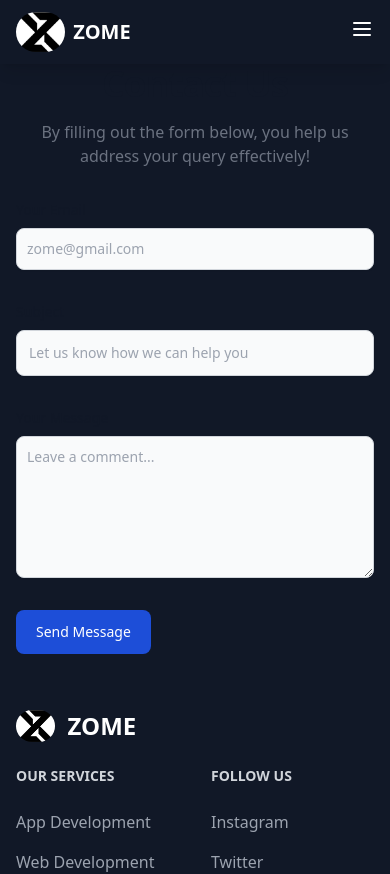
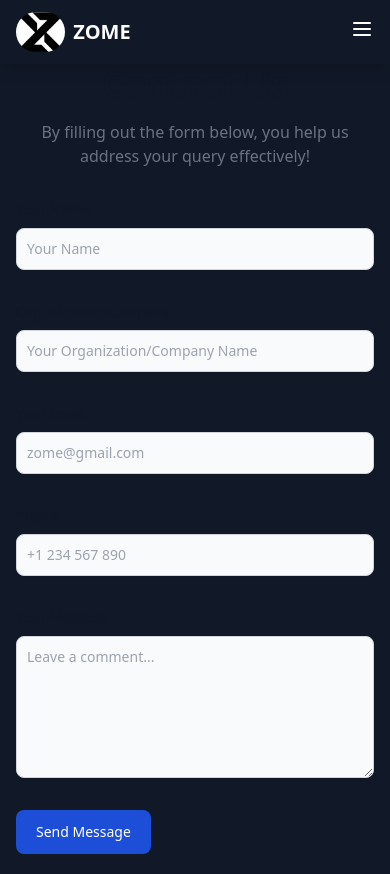
Before and after one commit to xyzome/zome, a React (Vite) app: page /contact in a window 390 px wide. Shown: the top 874 px of the page. Built offline with nearby package versions, Linux system fonts and the light colour scheme.

Commit message:
contact form excel integration + some refactorization

```diff
--- a/package.json
+++ b/package.json
@@ -11,6 +11,7 @@
   },
   "dependencies": {
     "aos": "^2.3.4",
+    "axios": "^1.7.7",
     "lucide-react": "^0.460.0",
     "react": "^18.3.1",
     "react-animated-numbers": "^0.18.0",
@@ -18,6 +19,7 @@
     "react-dom": "^18.3.1",
     "react-floating-whatsapp": "^5.0.8",
     "react-router-dom": "^6.26.2",
+    "sweetalert2": "^11.14.5",
     "typewriter-effect": "^2.21.0"
   },
   "devDependencies": {
--- a/src/components/About.jsx
+++ b/src/components/About.jsx
@@ -61,7 +61,7 @@ const AboutUs = () => {
             </section>
 
             {/* Achievements Section */}
-            <section className="py-16 bg-gray-900" data-aos="zoom-in-up">
+            {/* <section className="py-16 bg-gray-900" data-aos="zoom-in-up">
                 <div className="container mx-auto px-4">
                     <h2 className="text-4xl font-bold text-center mb-12 text-gray-100">Achievements</h2>
                     <div className="grid grid-cols-2 sm:grid-cols-2 md:grid-cols-4 lg:grid-cols-4 gap-12">
@@ -84,7 +84,7 @@ const AboutUs = () => {
                         ))}
                     </div>
                 </div>
-            </section>
+            </section> */}
 
             {/* Why Choose Us Section */}
             <section className="py-16 px-4 bg-gray-900 text-gray-100">
--- a/src/components/Contact.jsx
+++ b/src/components/Contact.jsx
@@ -1,15 +1,70 @@
-import React from 'react';
+import axios from 'axios';
+import React, { useState } from 'react';
+import Swal from 'sweetalert2';
 
 function Contact() {
+  const [formData, setFormData] = useState({
+    name: '',
+    company: '',
+    email: '',
+    phone: '',
+    message: '',
+  });
+
+  const handleChange = (e) => {
+    const { name, value } = e.target;
+    setFormData((prevData) => ({
+      ...prevData,
+      [name]: value,
+    }));
+  };
+
+  const handleSubmit = async (e) => {
+    e.preventDefault();
+
+    try {
+      const response = await axios.post(
+        'https://api.sheetbest.com/sheets/8bdfa284-f9cf-468c-98ac-f07f33b451a8',
+        formData
+      );
+
+      if (response.status === 200) {
+        Swal.fire({
+          icon: 'success',
+          title: 'Submitted!',
+          text: 'Your message has been sent successfully.',
+        });
+        setFormData({
+          name: '',
+          company: '',
+          email: '',
+          phone: '',
+          message: '',
+        });
+      } else {
+        Swal.fire({
+          icon: 'error',
+          title: 'Error!',
+          text: 'There was an issue submitting your message. Please try again.',
+        });
+      }
+    } catch (error) {
+      console.error('Error submitting the form:', error);
+      Swal.fire({
+        icon: 'error',
+        title: 'Submission Failed',
+        text: 'Something went wrong. Please try again later.',
+      });
+    }
+  };
+
   return (
-    <>
     <section className="bg-gray-900 pt-8">
       <div
         className="py-8 lg:py-16 px-4 mx-auto max-w-screen-md"
         data-aos="fade-up"
         data-aos-duration="1000"
       >
-          {/* SEO-friendly Heading */}
         <h1
           className="mb-4 text-4xl tracking-tight font-extrabold text-center text-gray-900 dark:text-white"
           data-aos="fade-down"
@@ -25,11 +80,52 @@ function Contact() {
           By filling out the form below, you help us address your query effectively!
         </p>
         <form
-            action="#"
           className="space-y-8"
+          onSubmit={handleSubmit}
           data-aos="fade-up"
           data-aos-duration="1000"
         >
+          {/* Name Field */}
+          <div>
+            <label
+              htmlFor="name"
+              className="block mb-2 text-sm font-medium text-gray-900 dark:text-gray-300"
+            >
+              Your Name
+            </label>
+            <input
+              type="text"
+              id="name"
+              name="name"
+              value={formData.name}
+              onChange={handleChange}
+              className="shadow-sm bg-gray-50 border border-gray-300 text-gray-900 text-sm rounded-lg focus:ring-blue-500 focus:border-blue-500 block w-full p-2.5 dark:bg-gray-700 dark:border-gray-600 dark:placeholder-gray-400 dark:text-white dark:focus:ring-blue-500 dark:focus:border-blue-500"
+              placeholder="Your Name"
+              required
+              pattern="[A-Za-z\s]+"
+              title="Name must only contain letters."
+            />
+          </div>
+
+          {/* Organization/Company Field */}
+          <div>
+            <label
+              htmlFor="company"
+              className="block mb-2 text-sm font-medium text-gray-900 dark:text-gray-300"
+            >
+              Organization/Company
+            </label>
+            <input
+              type="text"
+              id="company"
+              name="company"
+              value={formData.company}
+              onChange={handleChange}
+              className="shadow-sm bg-gray-50 border border-gray-300 text-gray-900 text-sm rounded-lg focus:ring-blue-500 focus:border-blue-500 block w-full p-2.5 dark:bg-gray-700 dark:border-gray-600 dark:placeholder-gray-400 dark:text-white dark:focus:ring-blue-500 dark:focus:border-blue-500"
+              placeholder="Your Organization/Company Name"
+            />
+          </div>
+
           {/* Email Field */}
           <div>
             <label
@@ -41,28 +137,33 @@ function Contact() {
             <input
               type="email"
               id="email"
+              name="email"
+              value={formData.email}
+              onChange={handleChange}
               className="shadow-sm bg-gray-50 border border-gray-300 text-gray-900 text-sm rounded-lg focus:ring-blue-500 focus:border-blue-500 block w-full p-2.5 dark:bg-gray-700 dark:border-gray-600 dark:placeholder-gray-400 dark:text-white dark:focus:ring-blue-500 dark:focus:border-blue-500"
               placeholder="zome@gmail.com"
               required
-                aria-label="Enter your email"
             />
           </div>
 
-            {/* Subject Field */}
+          {/* Phone Field */}
           <div>
             <label
-                htmlFor="subject"
+              htmlFor="phone"
               className="block mb-2 text-sm font-medium text-gray-900 dark:text-gray-300"
             >
-                Subject
+              Phone
             </label>
             <input
-                type="text"
-                id="subject"
-                className="block p-3 w-full text-sm text-gray-900 bg-gray-50 rounded-lg border border-gray-300 shadow-sm focus:ring-blue-500 focus:border-blue-500 dark:bg-gray-700 dark:border-gray-600 dark:placeholder-gray-400 dark:text-white dark:focus:ring-blue-500 dark:focus:border-blue-500"
-                placeholder="Let us know how we can help you"
+              type="tel"
+              id="phone"
+              name="phone"
+              value={formData.phone}
+              onChange={handleChange}
+              className="shadow-sm bg-gray-50 border border-gray-300 text-gray-900 text-sm rounded-lg focus:ring-blue-500 focus:border-blue-500 block w-full p-2.5 dark:bg-gray-700 dark:border-gray-600 dark:placeholder-gray-400 dark:text-white dark:focus:ring-blue-500 dark:focus:border-blue-500"
+              placeholder="+1 234 567 890"
               required
-                aria-label="Enter the subject of your message"
+              pattern="^\+?[0-9]{1,3}?[-. ]?(\d{1,4}[-. ]?){2,3}\d{1,4}$"
             />
           </div>
 
@@ -76,11 +177,15 @@ function Contact() {
             </label>
             <textarea
               id="message"
+              name="message"
+              value={formData.message}
+              onChange={handleChange}
               rows={6}
               className="block p-2.5 w-full text-sm text-gray-900 bg-gray-50 rounded-lg shadow-sm border border-gray-300 focus:ring-blue-500 focus:border-blue-500 dark:bg-gray-700 dark:border-gray-600 dark:placeholder-gray-400 dark:text-white dark:focus:ring-blue-500 dark:focus:border-blue-500"
               placeholder="Leave a comment..."
               required
-                aria-label="Write your message"
+              minLength={10}
+              maxLength={500}
             />
           </div>
 
@@ -88,15 +193,12 @@ function Contact() {
           <button
             type="submit"
             className="py-3 px-5 text-sm font-medium text-center text-white rounded-lg bg-blue-700 hover:bg-blue-800 focus:ring-4 focus:outline-none focus:ring-blue-300 dark:bg-blue-600 dark:hover:bg-blue-700 dark:focus:ring-blue-800 sm:w-fit"
-              data-aos="zoom-in"
-              data-aos-duration="1000"
           >
             Send Message
           </button>
         </form>
       </div>
     </section>
-    </>
   );
 }
 
--- a/src/components/Homepage.jsx
+++ b/src/components/Homepage.jsx
@@ -4,13 +4,11 @@ import Features from './Features';
 import CTA from './CTA';
 import Testimonial from './Testimonial';
 import Projects from './Projects';
-// import Offering from './Offering';
 function Homepage() {
   return (
     <>
       <Hero />
       <Stat />
-      {/* <Offering /> */}
       <Features />
       <Projects />
       <CTA />
--- a/src/components/Offering.jsx
+++ /dev/null
@@ -1,111 +0,0 @@
-import React from 'react';
-
-const OurOfferings = () => {
-    const offerings = [
-        {
-            id: 1,
-            icon: '/api/placeholder/72/72',
-            title: 'UI And UX Design',
-            description: 'UI dazzles with style; UX delights with substance—where aesthetics meet functionality for an unforgettable user experience. In this interplay of design and usability, every pixel evokes emotion, resonating deeply with users.',
-            tools: ['Figma', 'Sketch', 'Photoshop Training'],
-        },
-        {
-            id: 2,
-            icon: '/api/placeholder/72/72',
-            title: 'Cloud Hosting',
-            description: 'Skyrocket your digital presence with our cloud hosting solutions - where speed, security, and scalability converge in the virtual sky. Elevate your website to new heights with seamless performance and 24/7 accessibility.',
-            tools: ['AWS', 'Microsoft Azure', 'VPS'],
-        },
-        {
-            id: 3,
-            icon: '/api/placeholder/72/72',
-            title: 'Digital Marketing',
-            description: 'Dive into the dynamic world of digital marketing, where creativity meets strategy to amplify your online presence. Our solutions drive engagement, spark conversations, and fuel success in the ever-evolving digital landscape.',
-            tools: ['SEO', 'SMM', 'Performance Marketing'],
-        },
-        {
-            id: 3,
-            icon: '/api/placeholder/72/72',
-            title: 'Digital Marketing',
-            description: 'Dive into the dynamic world of digital marketing, where creativity meets strategy to amplify your online presence. Our solutions drive engagement, spark conversations, and fuel success in the ever-evolving digital landscape.',
-            tools: ['SEO', 'SMM', 'Performance Marketing'],
-        },
-        {
-            id: 3,
-            icon: '/api/placeholder/72/72',
-            title: 'Digital Marketing',
-            description: 'Dive into the dynamic world of digital marketing, where creativity meets strategy to amplify your online presence. Our solutions drive engagement, spark conversations, and fuel success in the ever-evolving digital landscape.',
-            tools: ['SEO', 'SMM', 'Performance Marketing'],
-        },
-
-    ];
-
-    return (
-        <div className="bg-gray-900 text-white p-8 overflow-x-auto no-scrollbar ">
-            <h2 className="text-3xl font-bold mb-4 text-center">Our Offerings</h2>
-            <p className="mb-8 text-center text-lg">*Turning Digital Dreams into Seamless Realities: Your Website, Our Expertise.*</p>
-
-            {/* Scrollable Section */}
-            <div className="relative">
-                <div className="flex space-x-8  snap-x snap-mandatory p-4 mx-auto max-w-7xl   overflow-x-auto no-scrollbar ">
-                    {offerings.map((offering) => (
-                        <div key={offering.id} className="flex-shrink-0 w-80">
-                            <div className="bg-gray-900 rounded-lg shadow-lg overflow-hidden flex flex-col h-full transform transition duration-300 hover:scale-105 hover:shadow-xl">
-                                <div className="bg-blue-600 w-18 h-18 rounded-full flex items-center justify-center mx-auto mt-6 mb-4">
-                                    <img src={offering.icon} alt={offering.title} className="w-10 h-10 object-contain" />
-                                </div>
-                                <div className="flex-grow p-6">
-                                    <h3 className="text-xl font-bold mb-2 text-white">{offering.title}</h3>
-                                    <p className="text-gray-400 mb-4 text-sm">{offering.description}</p>
-                                    <div className="flex flex-wrap gap-2">
-                                        {offering.tools.map((tool, index) => (
-                                            <span key={index} className="bg-gray-800 rounded-full px-4 py-1 text-sm text-gray-400 transition-all hover:bg-blue-500 hover:text-white">
-                                                {tool}
-                                            </span>
-                                        ))}
-                                    </div>
-                                </div>
-                            </div>
-                        </div>
-                    ))}
-                </div>
-
-                {/* Next and Previous Buttons */}
-                <button className="absolute top-1/2 left-0 transform -translate-y-1/2 bg-gray-800 text-white p-4 rounded-full hover:bg-gray-700">
-                    <svg
-                        xmlns="http://www.w3.org/2000/svg"
-                        fill="none"
-                        viewBox="0 0 24 24"
-                        strokeWidth={2}
-                        stroke="currentColor"
-                        className="w-6 h-6"
-                    >
-                        <path
-                            strokeLinecap="round"
-                            strokeLinejoin="round"
-                            d="M15 19l-7-7 7-7"
-                        />
-                    </svg>
-                </button>
-                <button className="absolute top-1/2 right-0 transform -translate-y-1/2 bg-gray-800 text-white p-4 rounded-full hover:bg-gray-700">
-                    <svg
-                        xmlns="http://www.w3.org/2000/svg"
-                        fill="none"
-                        viewBox="0 0 24 24"
-                        strokeWidth={2}
-                        stroke="currentColor"
-                        className="w-6 h-6"
-                    >
-                        <path
-                            strokeLinecap="round"
-                            strokeLinejoin="round"
-                            d="M9 5l7 7-7 7"
-                        />
-                    </svg>
-                </button>
-            </div>
-        </div>
-    );
-};
-
-export default OurOfferings;
--- a/src/components/Stat.jsx
+++ b/src/components/Stat.jsx
@@ -3,10 +3,11 @@ import CountUp from 'react-countup';
 
 function Stat() {
   return (
-    <section className="bg-gray-900" id="about"> {/* Background color remains gray-900 */}
+    <section className="bg-gray-900" id="about">
       <div className="max-w-screen-xl px-4 py-8 mx-auto text-center lg:py-16 lg:px-6">
-        {/* Flexible layout for mobile and larger screens */}
-        <dl className="flex flex-row flex-wrap sm:grid sm:grid-cols-3 gap-8 mx-auto text-white">
+        {/* Grid layout for responsiveness */}
+        <dl className="grid grid-cols-2 md:grid-cols-4 gap-8 mx-auto text-white">
+          {/* Projects Completed */}
           <div
             className="flex flex-col items-center justify-center"
             data-aos="fade-up"
@@ -17,6 +18,8 @@ function Stat() {
             </dt>
             <dd className="font-light text-gray-400 sm:text-xl">Projects Completed</dd>
           </div>
+
+          {/* Satisfied Clients */}
           <div
             className="flex flex-col items-center justify-center"
             data-aos="fade-up"
@@ -27,6 +30,8 @@ function Stat() {
             </dt>
             <dd className="font-light text-gray-400 sm:text-xl">Satisfied Clients</dd>
           </div>
+
+          {/* Team Members */}
           <div
             className="flex flex-col items-center justify-center"
             data-aos="fade-up"
@@ -37,6 +42,18 @@ function Stat() {
             </dt>
             <dd className="font-light text-gray-400 sm:text-xl">Team Members</dd>
           </div>
+
+          {/* Years of Experience */}
+          <div
+            className="flex flex-col items-center justify-center"
+            data-aos="fade-up"
+            data-aos-delay="400"
+          >
+            <dt className="mb-2 text-xl md:text-4xl font-extrabold">
+              <CountUp start={0} end={2} duration={10} />+
+            </dt>
+            <dd className="font-light text-gray-400 sm:text-xl">Years of Experience</dd>
+          </div>
         </dl>
       </div>
     </section>
```
Also changed, not shown: 1 other file (tests, documents, lock files or other folders). Lines whose indentation alone changed are shown as unchanged.
